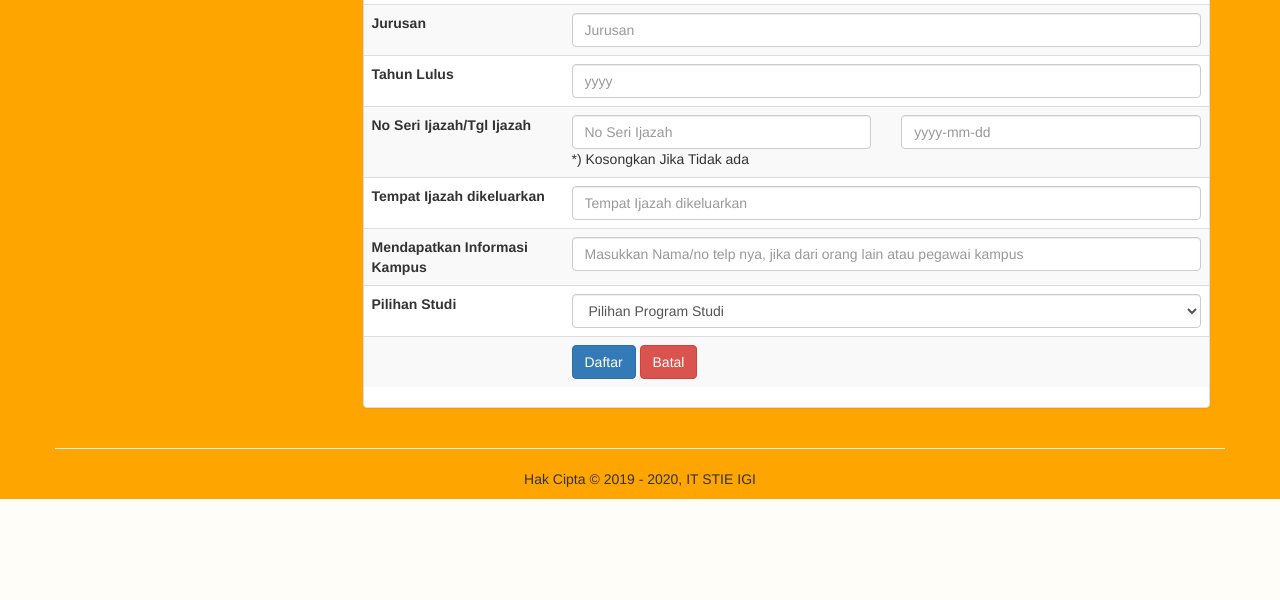
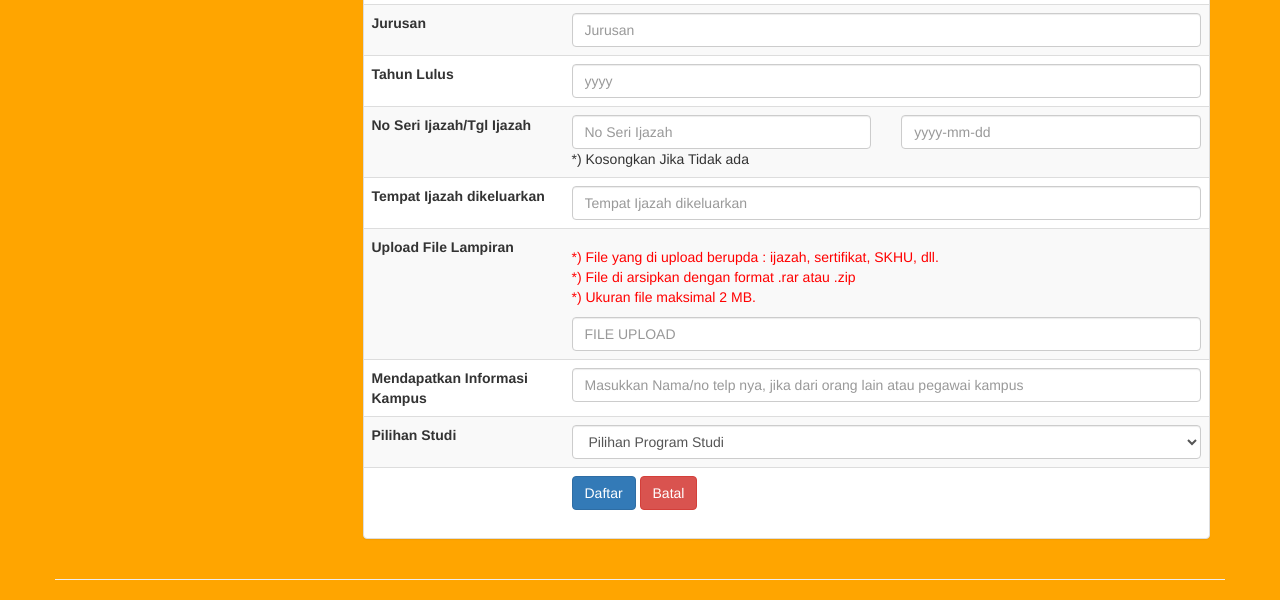
Before and after one commit to Boy0704/sipenmaru, a CodeIgniter app: page /database/index.php/app/formdaftar in a window 1280 px wide. Shown: the part 1056-1656 px from the top of the page. Before the commit the page ends 1555 px from the top, so only its background shows below. Run offline with CodeIgniter, Linux system fonts and the light colour scheme; some libraries are stand-ins or nearby versions.

Commit message:
upload file lampiran

```diff
--- a/application/controllers/App.php
+++ b/application/controllers/App.php
@@ -161,6 +161,39 @@ class App extends CI_Controller {
 		$metode_pembayaran = $this->input->post('metode_pembayaran');
         $informasi_kampus = $this->input->post('informasi_kampus');
 
+        if ($_FILES) {
+            $return = array();
+
+            $config['upload_path'] = './files/file_maru/';
+            $config['allowed_types'] = 'jpg|jpeg|png|gif';
+            $config['max_size'] = '2048';
+            $config['overwrite'] = true;
+            $config['file_name'] = 'lampiran_'.time();
+
+            $this->upload->initialize($config); // Load konfigurasi uploadnya
+            if($this->upload->do_upload('userfile')){ // Lakukan upload dan Cek jika proses upload berhasil
+                // Jika berhasil :
+                $return = array('result' => 'success', 'file' => $this->upload->data(), 'error' => '');
+                // return $return;
+            }else{
+                // Jika gagal :
+                $return = array('result' => 'failed', 'file' => '', 'error' => $this->upload->display_errors());
+
+                ?>
+                <script type="text/javascript">
+                    alert('Eror upload : <?php echo $return['error'] ?>');
+                    window.location = '<?php echo base_url() ?>app/formdaftar';
+                </script>
+                <?php
+                exit();
+                // return $return;
+            }
+
+        }
+
+
+
+
 		date_default_timezone_set('Asia/Jakarta');
 			$nmfile = "pmb_".time();
             $config['upload_path'] = './files/foto';
@@ -202,6 +235,7 @@ class App extends CI_Controller {
 			'metode_pembayaran' => $metode_pembayaran,
             'informasi_kampus' => $informasi_kampus,
 			'foto' => $dfile,
+            'file_lampiran' => $return['file']['file_name'],
 			'tgl_buat' => date('Y-m-d'),
             'jam_buat' => date('H:i:s'),
 		);
--- a/application/views/formdaftar.php
+++ b/application/views/formdaftar.php
@@ -145,6 +145,19 @@
                 		<th width="200px">Tempat Ijazah dikeluarkan</th>
                 		<td><input type="text" name="tempat_sttb" class="form-control" placeholder="Tempat Ijazah dikeluarkan"></td>
                 	</tr>
+                    <tr>
+                        <th width="200px">Upload File Lampiran</th>
+                        <td>
+                            <p>
+                                <div style="color: red">
+                                    *) File yang di upload berupda : ijazah, sertifikat, SKHU, dll. <br>
+                                    *) File di arsipkan dengan format .rar atau .zip <br>
+                                    *) Ukuran file maksimal 2 MB.
+                                </div>
+                            </p>
+                            <input type="text" name="userfile" class="form-control" placeholder="FILE UPLOAD"></td>
+                    </tr>
+
                 	<tr>
                         <th width="200px">Mendapatkan Informasi Kampus</th>
                         <td><input type="text" name="informasi_kampus" class="form-control" placeholder="Masukkan Nama/no telp nya, jika dari orang lain atau pegawai kampus"></td>
--- a/application/views/pendaftaran/pendaftaran_list.php
+++ b/application/views/pendaftaran/pendaftaran_list.php
@@ -34,6 +34,7 @@
                 <th>No</th>
 		<th>No Pendaftaran</th>
         <th>Nama Lengkap</th>
+        <th>Lampiran</th>
 		<th>Status Bayar</th>
 
 		<th>Action</th>
@@ -45,6 +46,7 @@
 			<td width="80px"><?php echo ++$start ?></td>
 			<td><?php echo $pendaftaran->no_pendaftaran ?></td>
             <td><?php echo $pendaftaran->nama_lengkap ?></td>
+            <td><a href="<?php echo base_url() ?>files/file_maru/<?php echo $pendaftaran->file_lampiran ?>" target="_blank" class="label label-success">Download File</a></td>
 			<td><?php echo ($pendaftaran->status_bayar == 'paid') ? '<span class="label label-success">Lunas</span>' : '<span class="label label-danger">Belum Lunas</span>' ?></td>
 			<td style="text-align:center" width="200px">
 				<?php
```
